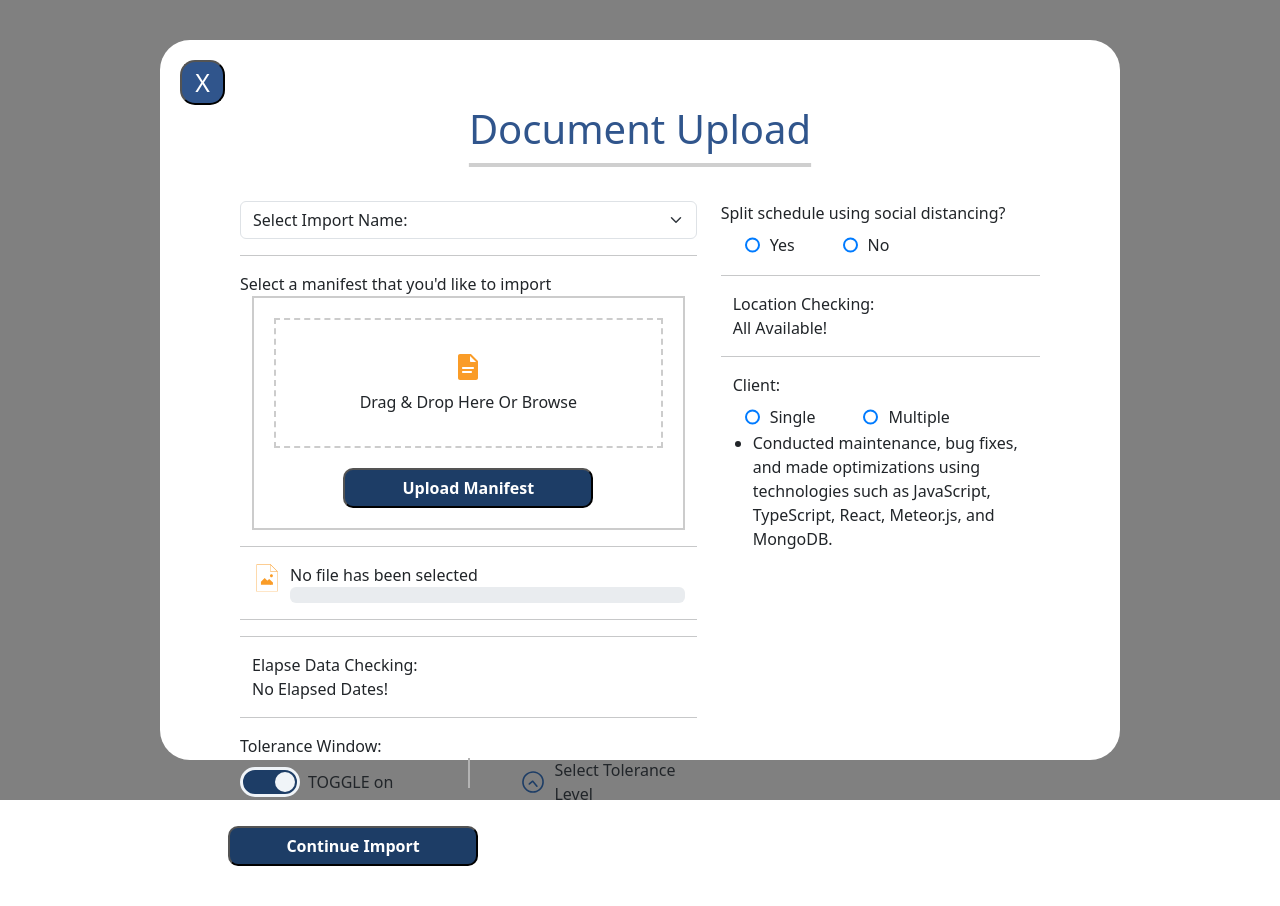
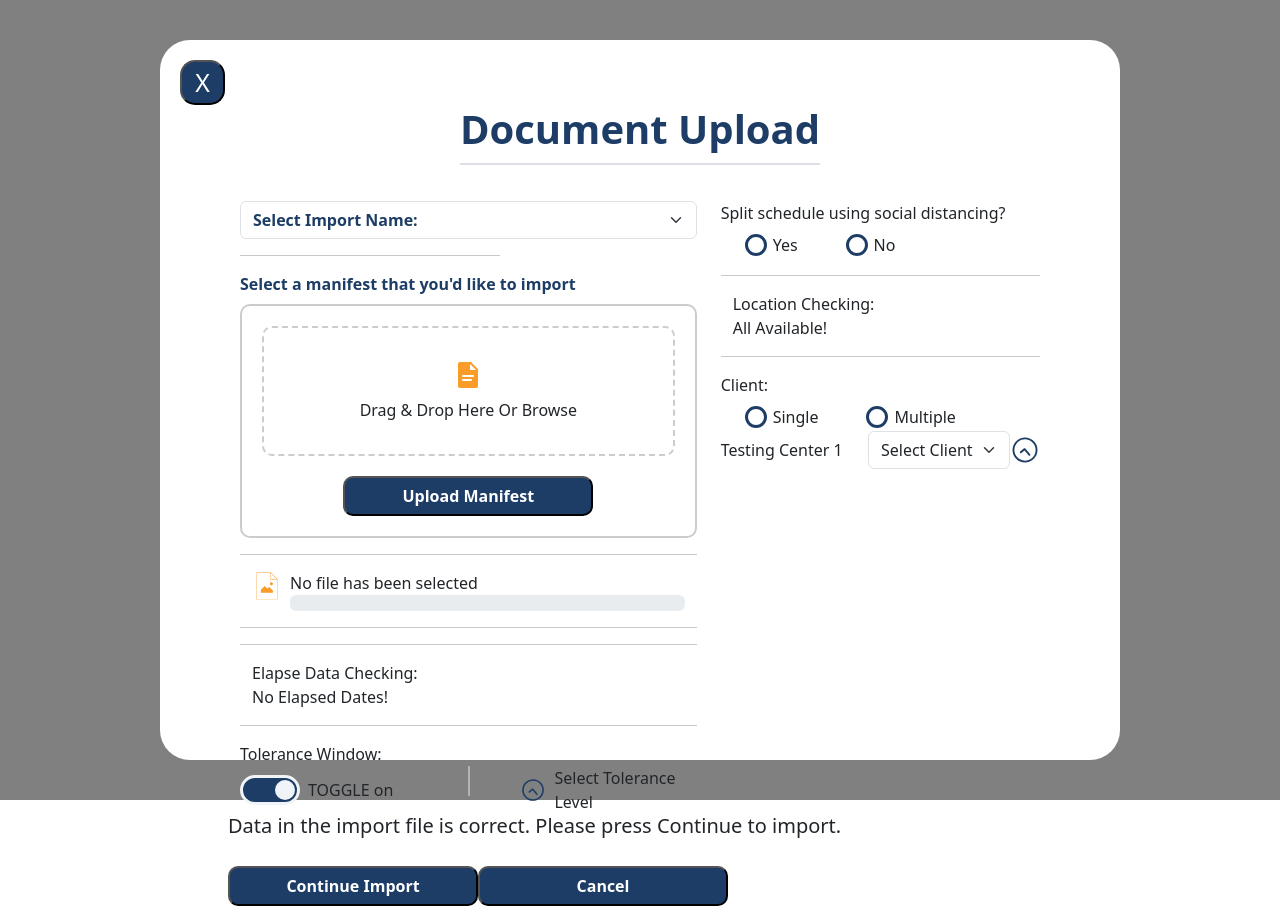
Before and after one commit to GlaucusJoseph/skyhop, a React (Vite) app: page / in a window 1280 px wide. Before the commit the page ends 866 px from the top, so only its background shows below. Built offline with nearby package versions, Linux system fonts and the light colour scheme; the HTML template or start-up script is replaced by a standard one.

Commit message:
Constants for list, new styles

```diff
--- a/src/Components/UploadDragAndDrop/index.css
+++ b/src/Components/UploadDragAndDrop/index.css
@@ -2,6 +2,7 @@
   border: 2px solid #ccc;
   padding: 20px;
   text-align: center;
+  border-radius: 10px;
 }
 
 .dnd-box-internal {
@@ -11,6 +12,7 @@
   flex-direction: column;
   justify-content: center;
   align-items: center;
+  border-radius: 10px;
 }
 
 .uploadManifestButton {
--- a/src/Views/HomeScreen/index.css
+++ b/src/Views/HomeScreen/index.css
@@ -15,7 +15,7 @@
 .leave-button {
   top: 10px;
   right: 10px;
-  background-color: rgb(48, 85, 140);
+  background-color: #1d3d66;
   color: white;
   border-radius: 15px;
   height: 45px;
@@ -24,7 +24,6 @@
 }
 
 .title-file-upload {
-  color: rgb(48, 85, 140);
   text-align: center;
   margin-bottom: 3rem;
 }
@@ -32,7 +31,9 @@
 .underline {
   text-decoration: underline;
   text-underline-offset: 1.2rem;
-  text-decoration-color: rgb(207, 207, 207);
+  text-decoration-color: #dfe0e6;
+  text-decoration-thickness: 2px;
+  color: #1d3d66;
 }
 
 .file-uploaded-text {
@@ -44,10 +45,9 @@
   display: none;
 }
 
-/* Estilo para el nuevo botón de radio */
 .radio-social-distancing .form-check-label {
   position: relative;
-  padding-left: 25px;
+  padding-left: 28px;
   cursor: pointer;
 }
 
@@ -57,22 +57,30 @@
   left: 0;
   top: 50%;
   transform: translateY(-50%);
-  width: 15px;
-  height: 15px;
-  border: 2px solid #007bff;
+  width: 22px;
+  height: 22px;
+  border: 3px solid #1d3d66;
   border-radius: 50%;
   background-color: white;
 }
 
-/* Estilo cuando el radio está seleccionado */
 .radio-social-distancing .form-check-input:checked + .form-check-label::after {
   content: "";
   position: absolute;
   left: 5px;
   top: 50%;
   transform: translateY(-50%);
-  width: 7px;
-  height: 7px;
+  width: 12px;
+  height: 12px;
   border-radius: 50%;
-  background-color: #007bff;
+  background-color: #1d3d66;
 }
+
+.special-text {
+  color: #1d3d66;
+  font-weight: bold;
+}
+
+.shorter-hr {
+  width: 57%;
+}
--- a/src/Views/HomeScreen/index.tsx
+++ b/src/Views/HomeScreen/index.tsx
@@ -6,6 +6,7 @@ import { PictureIcon } from "../../assets/svg";
 import bytesToMB from "../../Utils/bytesToMB";
 import ToggleButton from "../../Components/ToggleButton";
 import { ClockIcon } from "../../assets/svg/ClockIcon";
+import { IMPORT_NAMES } from "../../constants";
 
 const HomeScreen = () => {
   const [errorMessage, setErrorMessage] = useState("");
@@ -37,8 +38,9 @@ const HomeScreen = () => {
       <div className="container file-upload-box">
         <button className="leave-button">X</button>
         <div className="file-upload-box-form px-5">
-          <h1 className="title-file-upload underline">Document Upload</h1>
-
+          <h1 className="title-file-upload underline special-text">
+            Document Upload
+          </h1>
           <form onSubmit={handleSubmit(onSubmitFullRegister)}>
             <div className="container">
               <div className="row">
@@ -47,27 +49,28 @@ const HomeScreen = () => {
                     <div className="form-group">
                       <select
                         id="selectedImportName"
-                        className="form-select"
-                        style={{ outline: "none" }}
+                        className="form-select special-text"
                         {...register("selectedImportName", {
-                          required: "You should select a ",
+                          required: "You should select an import name",
                         })}
                       >
                         <option value="" disabled selected>
                           Select Import Name:
                         </option>
-                        <option value="users">Users</option>
-                        <option value="vehicles">Vehicles</option>
-                        <option value="airlines">Airlines</option>
+                        {IMPORT_NAMES.map((name) => (
+                          <option key={name.value} value={name.value}>
+                            {name.label}
+                          </option>
+                        ))}
                       </select>
                     </div>
                   </div>
-                  <hr />
+                  <hr className="shorter-hr" />
                   <div className="col-12">
-                    <label>Select a manifest that you'd like to import</label>
-                    <div className="container">
-                      <UploadDragAndDrop setSelectedFile={setSelectedFile} />
-                    </div>
+                    <label className="special-text mb-2">
+                      Select a manifest that you'd like to import
+                    </label>
+                    <UploadDragAndDrop setSelectedFile={setSelectedFile} />
                   </div>
                   <hr />
                   <div className="col-12">
@@ -199,9 +202,7 @@ const HomeScreen = () => {
                   </div>
                   <hr />
                   <div className="col-12">
-                    <div className="container">
-                      <label>Client:</label>
-                    </div>
+                    <label>Client:</label>
                     <div className="d-flex mt-2">
                       <div className="form-check me-4 radio-social-distancing">
                         <input
@@ -232,21 +233,43 @@ const HomeScreen = () => {
                         </label>
                       </div>
                     </div>
-                  </div>
-                  <div className="col-12">
-                    <ul>
-                      <li>
-                        Conducted maintenance, bug fixes, and made optimizations
-                        using technologies such as JavaScript, TypeScript,
-                        React, Meteor.js, and MongoDB.
-                      </li>
-                    </ul>
+                    <div className="d-flex justify-content-between align-items-center">
+                      <div>
+                        <span>Testing Center 1</span>
+                      </div>
+                      <div className="d-flex align-items-center">
+                        <select
+                          id="selectedImportName"
+                          className="form-select"
+                          style={{ outline: "none", width: "auto" }}
+                          {...register("selectedImportName", {
+                            required: "You should select a ",
+                          })}
+                        >
+                          <option value="" disabled selected>
+                            Select Client
+                          </option>
+                          <option value="uber">Uber</option>
+                          <option value="american">AA</option>
+                          <option value="spirit">Spirit</option>
+                          <option value="alaska">Alaska</option>
+                        </select>
+                        <ClockIcon width={"30"} height={"30"} />
+                      </div>
+                    </div>
                   </div>
                 </div>
               </div>
             </div>
+            <h5>
+              Data in the import file is correct. Please press Continue to
+              import.
+            </h5>
             <button className="uploadManifestButton" type="submit">
               Continue Import
+            </button>
+            <button className="uploadManifestButton" type="submit">
+              Cancel
             </button>
           </form>
         </div>
--- /dev/null
+++ b/src/constants/index.ts
@@ -0,0 +1,5 @@
+export const IMPORT_NAMES = [
+  { value: "users", label: "Users" },
+  { value: "vehicles", label: "Vehicles" },
+  { value: "airlines", label: "Airlines" },
+];
```
